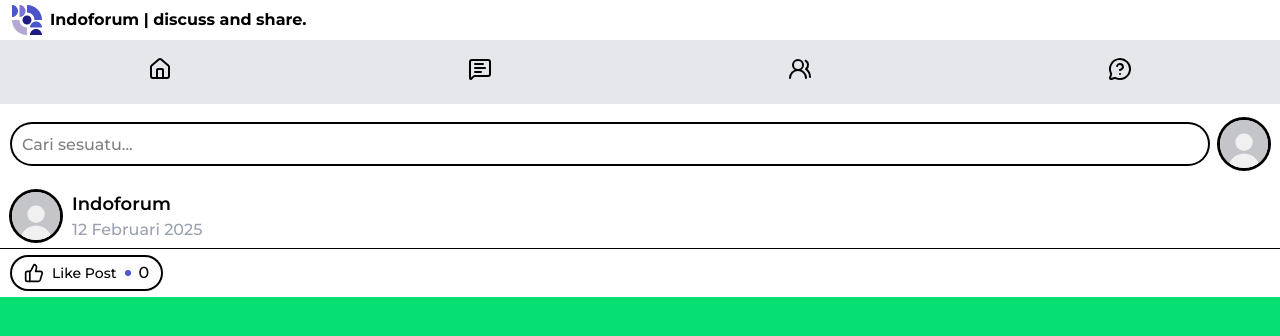
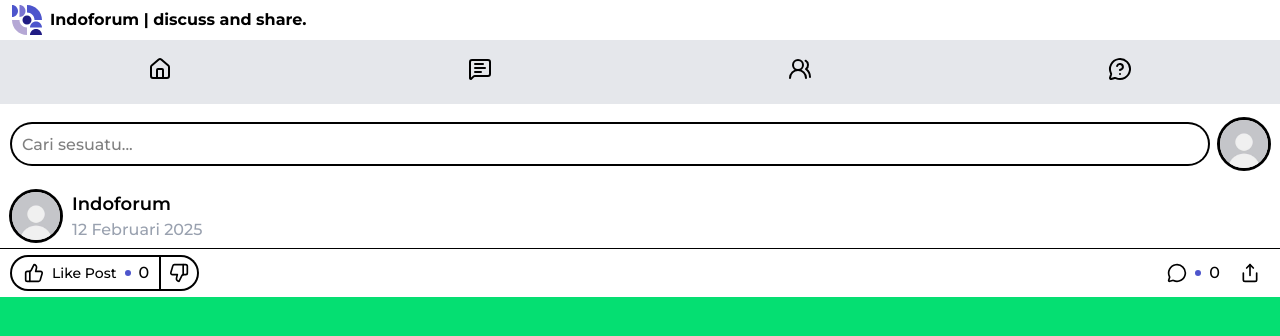
Before and after one commit to MrIrawan/indoforum, a Next.js app: page /post in a window 1280 px wide. Shown: the top 336 px of the page. Built offline with nearby package versions, Linux system fonts and the light colour scheme.

Commit message:
menyelesaikan komponen CardFooter

```diff
--- a/src/components/container/CardFooter/CardFooter.js
+++ b/src/components/container/CardFooter/CardFooter.js
@@ -1,21 +1,61 @@
+"use client"
+
+import { useState } from "react";
+
 import Button from "@/components/ui/button/Buttons";
-import { ThumbsUpIcon } from "lucide-react";
+import {
+    ThumbsUpIcon,
+    ThumbsDownIcon,
+    MessageCircleIcon,
+    ShareIcon
+} from "lucide-react";
 
 export default function CardFooter() {
+
+    const [like, setLike] = useState(false);
+
     return (
         <div className="h-12 bg-white flex flex-col gap-1 px-3 py-1.5">
-            <ul className="w-full h-full flex items-center">
-                <li>
+            <ul className="w-full h-full flex items-center justify-between">
+                <li className="flex items-center">
+                    <div className="w-full flex items-center">
                         <Button
-                        buttonStyle="bg-white ring-2 py-1 px-1 rounded-full flex ietms-center justify-around gap-2"
+                            buttonStyle="bg-white ring-2 py-1 px-1 rounded-l-full flex ietms-center justify-around gap-2"
                         >
-                        <span className="w-full flex items-center px-2 gap-2">
-                            <ThumbsUpIcon className="w-5 h-5" />
+                            <span
+                                className="w-full flex items-center px-2 gap-2"
+                                onClick={() => setLike(!like)}
+                            >
+                                <ThumbsUpIcon className={`w-5 h-5 transition-colors duration-100 ease-in-out ${like && "text-primary-color"}`} />
                                 <p className="text-sm font-m-medium">Like Post</p>
                                 <span className="w-1.5 h-1.5 bg-primary-color rounded-full"></span>
                                 <p className="text-base font-m-medium">0</p>
                             </span>
                         </Button>
+                        <Button
+                            buttonStyle="bg-white ring-2 py-1.5 px-2 rounded-r-full flex ietms-center justify-around gap-2"
+                        >
+                            <ThumbsDownIcon className="w-5 h-5" />
+                        </Button>
+                    </div>
+                </li>
+                <li className="flex items-center">
+                    <div className="w-full flex items-center">
+                        <Button
+                            buttonStyle="bg-white py-1 px-1 rounded-l-full flex ietms-center justify-around gap-2"
+                        >
+                            <span className="w-full flex items-center px-2 gap-2">
+                                <MessageCircleIcon className="w-5 h-5" />
+                                <span className="w-1.5 h-1.5 bg-primary-color rounded-full"></span>
+                                <p className="text-base font-m-medium">0</p>
+                            </span>
+                        </Button>
+                        <Button
+                            buttonStyle="bg-white py-1.5 px-2 rounded-r-full flex ietms-center justify-around gap-2"
+                        >
+                            <ShareIcon className="w-5 h-5" />
+                        </Button>
+                    </div>
                 </li>
             </ul>
         </div>
```
Lines whose indentation alone changed are shown as unchanged.
